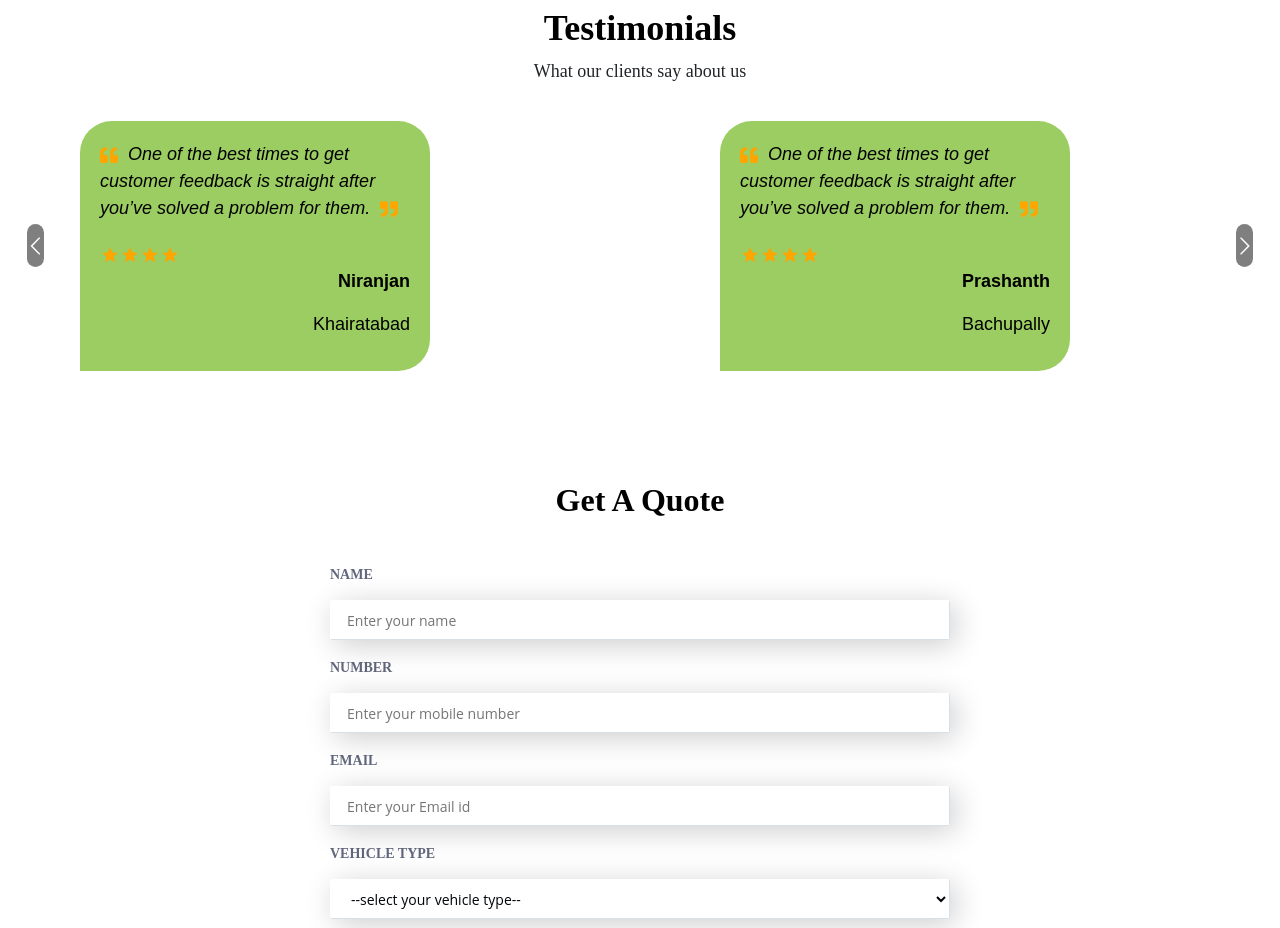
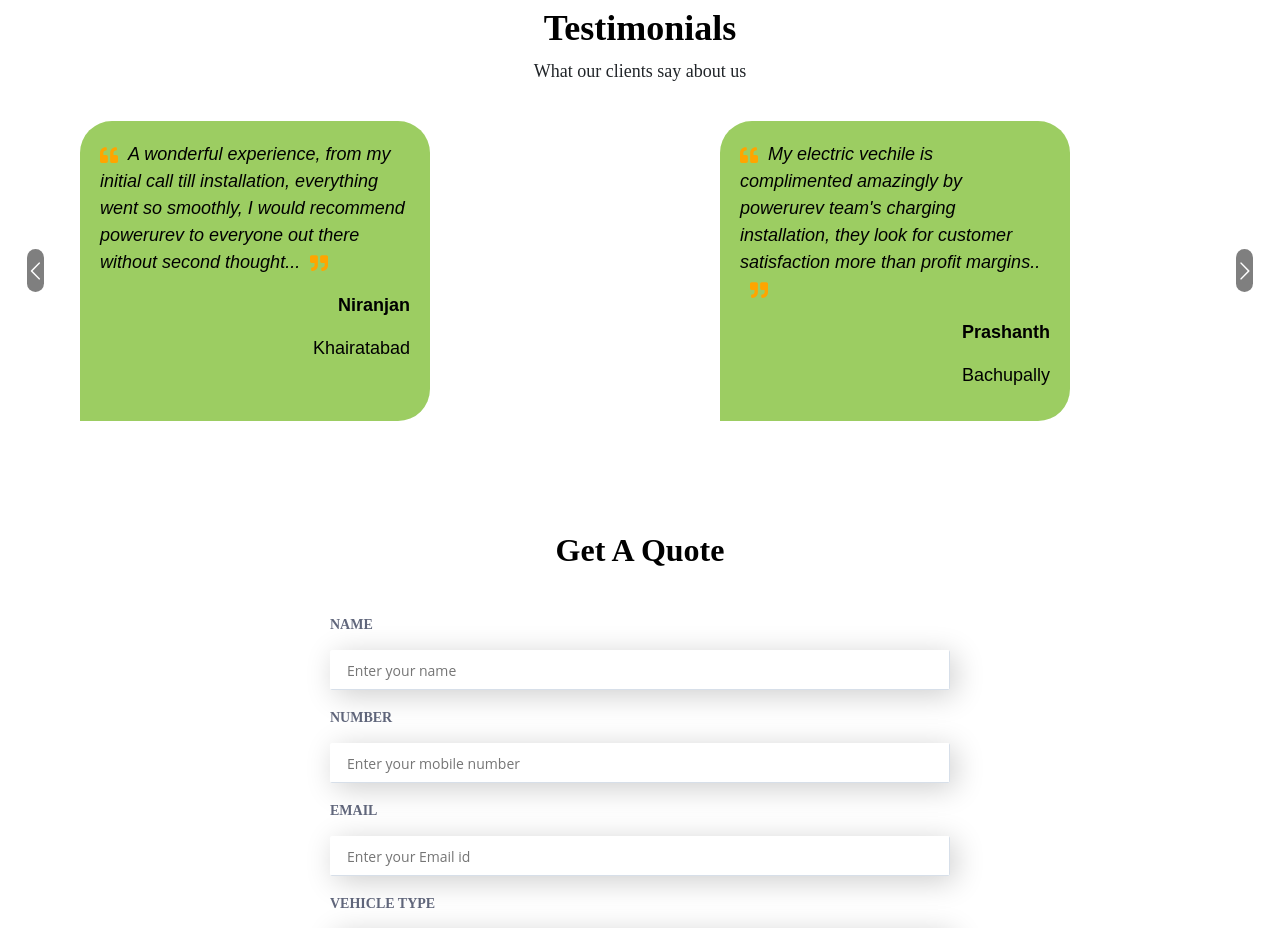
Before and after one commit to VSVinith/powerurev, a React (Create React App) app: page / in a window 1280 px wide. Shown: the part 3020-3948 px from the top of the page. Built offline with nearby package versions, Linux system fonts and the light colour scheme.

Commit message:
Testimonials addition

```diff
--- a/src/Testimonials/index.css
+++ b/src/Testimonials/index.css
@@ -2,7 +2,7 @@
     margin-top: 40px;
 }
 .testimonial-card  {
-    height: 250px;
+    height: 300px;
     width: 350px;
     /* background-color: #19d95e; */
     background-color: #9ccd62;
--- a/src/Testimonials/index.js
+++ b/src/Testimonials/index.js
@@ -32,46 +32,47 @@ const Testimonials = () => (
       autoPlaySpeed={1000}
       keyBoardControl={true} >
       <div className="testimonial-card">
-        <p className="test-desc"><FaQuoteLeft className="quote-start" />One of the best times to get customer feedback is straight after you’ve solved a problem for them.<FaQuoteRight className="quote-end" /></p>
-        <div className="stars-container">
+        <p className="test-desc"><FaQuoteLeft className="quote-start" />A wonderful experience, from my initial call till installation, everything went so smoothly, I would recommend powerurev to everyone out there without second thought...
+          <FaQuoteRight className="quote-end" /></p>
+        {/* <div className="stars-container">
           <RiStarSFill className="stars" />
           <RiStarSFill className="stars" />
           <RiStarSFill className="stars" />
           <RiStarSFill className="stars" />
-        </div>
+        </div> */}
         <p className="test-name">Niranjan</p>
         <p className="test-loc">Khairatabad</p>
       </div>
       <div className="testimonial-card ">
-        <p className="test-desc"><FaQuoteLeft className="quote-start" />One of the best times to get customer feedback is straight after you’ve solved a problem for them.<FaQuoteRight className="quote-end" /></p>
-        <div className="stars-container">
+        <p className="test-desc"><FaQuoteLeft className="quote-start" />My electric vechile is complimented amazingly by powerurev team's charging installation, they look for customer satisfaction more than profit margins..<FaQuoteRight className="quote-end" /></p>
+        {/* <div className="stars-container">
           <RiStarSFill className="stars" />
           <RiStarSFill className="stars" />
           <RiStarSFill className="stars" />
           <RiStarSFill className="stars" />
-        </div>
+        </div> */}
         <p className="test-name">Prashanth</p>
         <p className="test-loc">Bachupally</p>
       </div>
       <div className="testimonial-card">
-        <p className="test-desc"><FaQuoteLeft className="quote-start" />One of the best times to get customer feedback is straight after you’ve solved a problem for them.<FaQuoteRight className="quote-end" /></p>
-        <div className="stars-container">
+        <p className="test-desc"><FaQuoteLeft className="quote-start" />I actually didn't expect them to be soo good, their customer first approach, affordability and sincerity in working stands out among its peers..keep on going powerurev...<FaQuoteRight className="quote-end" /></p>
+        {/* <div className="stars-container">
           <RiStarSFill className="stars" />
           <RiStarSFill className="stars" />
           <RiStarSFill className="stars" />
           <RiStarSFill className="stars" />
-        </div>
+        </div> */}
         <p className="test-name">Vinith</p>
         <p className="test-loc">Punjagutta</p>
       </div>
       <div className="testimonial-card">
         <p className="test-desc"><FaQuoteLeft className="quote-start" />One of the best times to get customer feedback is straight after you’ve solved a problem for them.<FaQuoteRight className="quote-end" /></p>
-        <div className="stars-container">
+        {/* <div className="stars-container">
           <RiStarSFill className="stars" />
           <RiStarSFill className="stars" />
           <RiStarSFill className="stars" />
           <RiStarSFill className="stars" />
-        </div>
+        </div> */}
         <p className="test-name">Akhil</p>
         <p className="test-loc">Suchitra</p>
       </div>
```
Also changed, not shown: src/FormData/index.js (+5 -4 lines).
